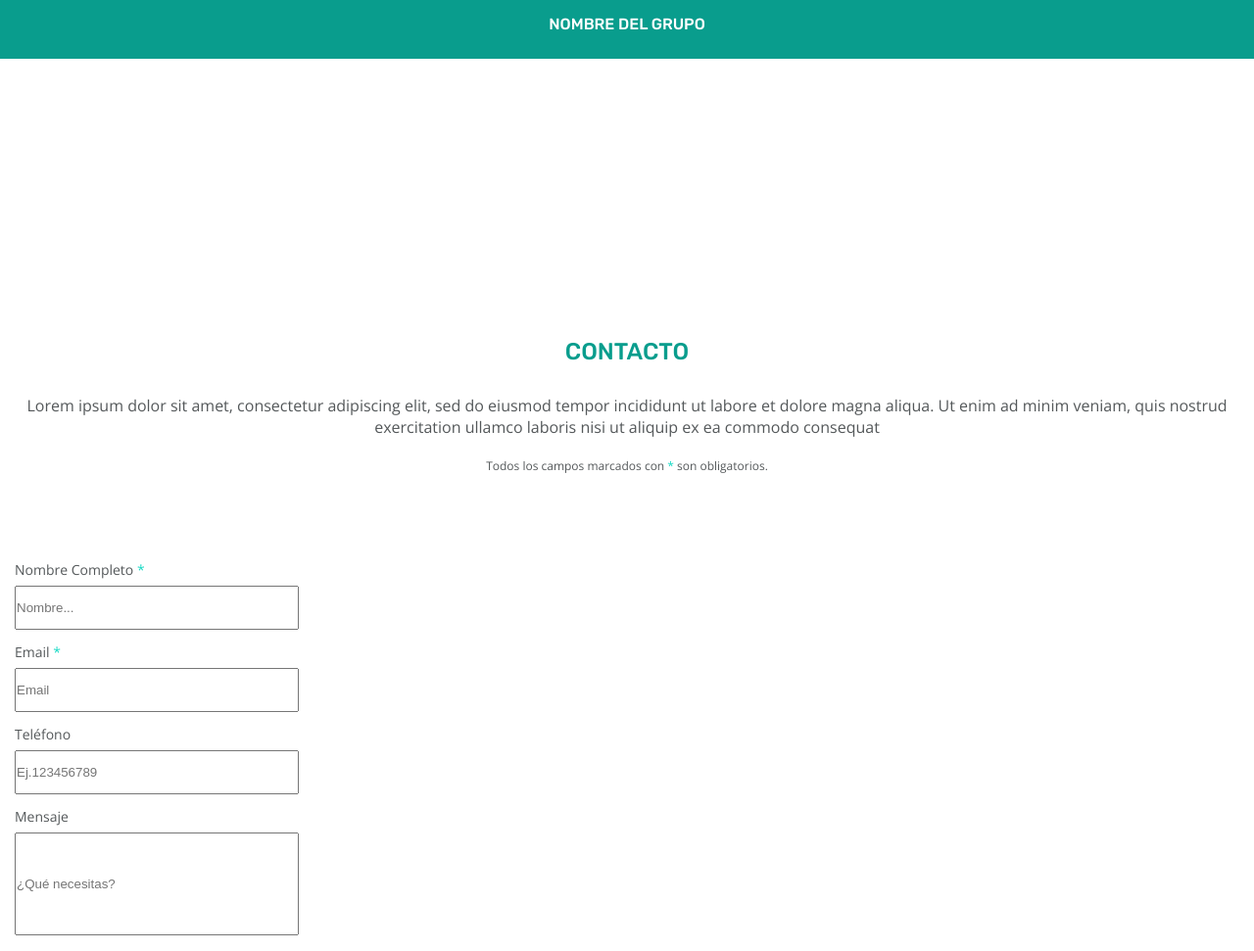
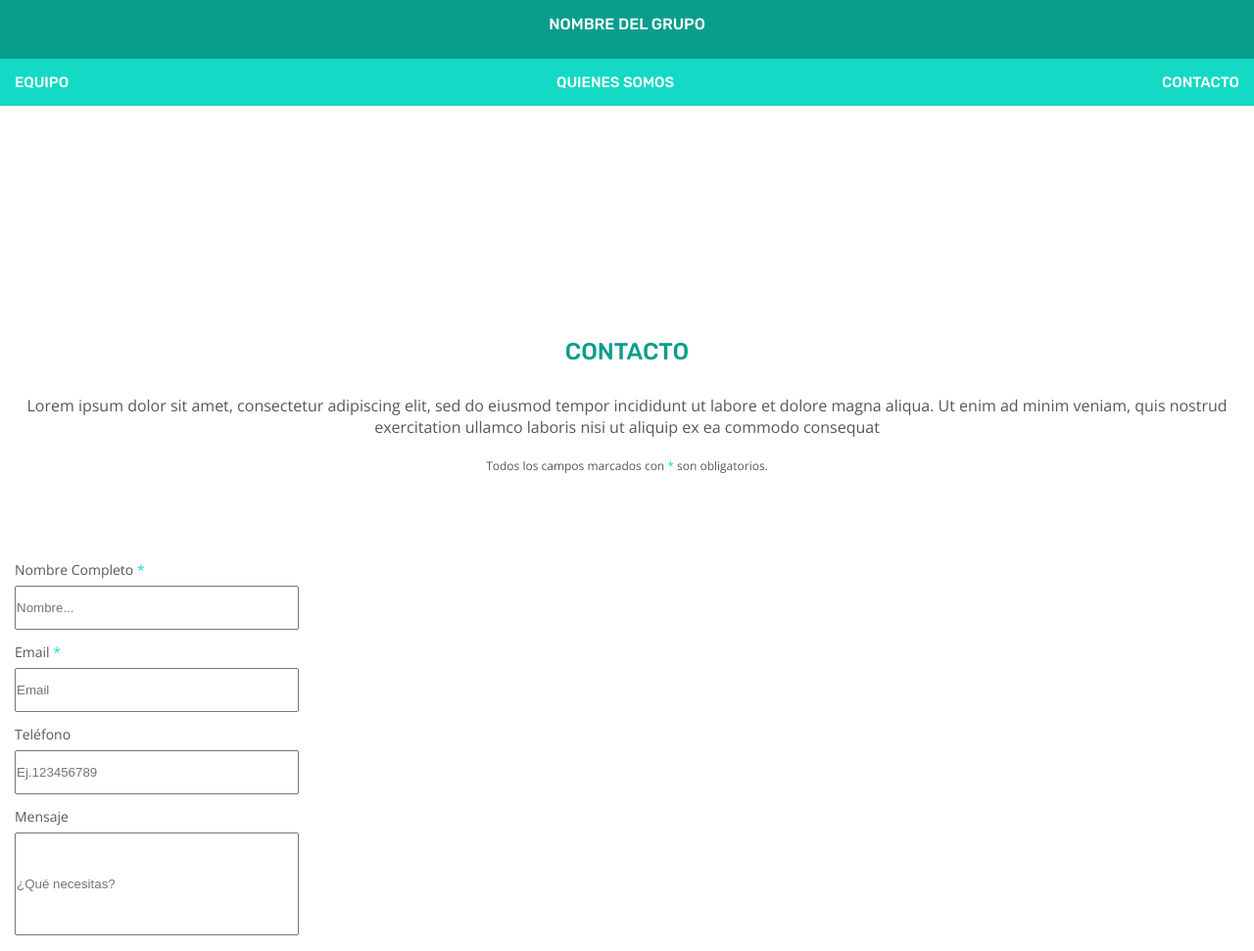
Before and after one commit to LorenaSTN/project-promo-y-module-1-team-1, a plain HTML site: page contact.html in a window 1280 px wide. Shown: the top 971 px of the page at 98% size. Drawn offline with nearby package versions, Linux system fonts and the light colour scheme.

Commit message:
correc†ing class nav-listado

```diff
--- a/styles/style.css
+++ b/styles/style.css
@@ -51,7 +51,7 @@
     background-color: #099d8d;
 }
 
-.nav.listado {
+.nav-listado {
     background-color: #14d9c4;
     position: sticky;
     padding: 15px;
```
